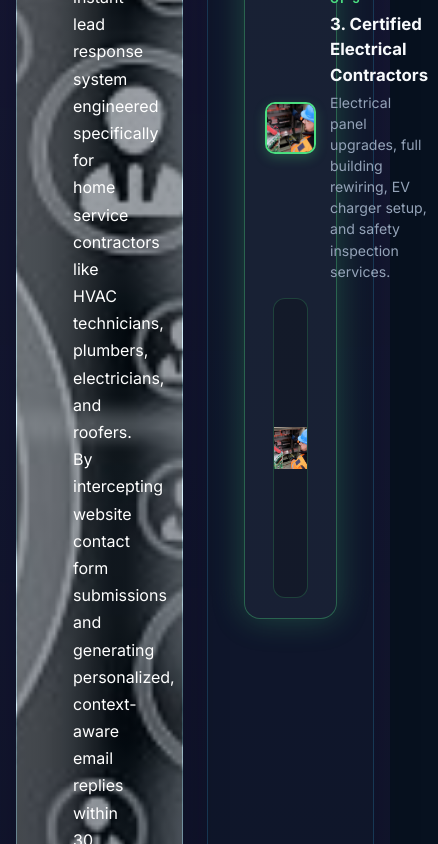
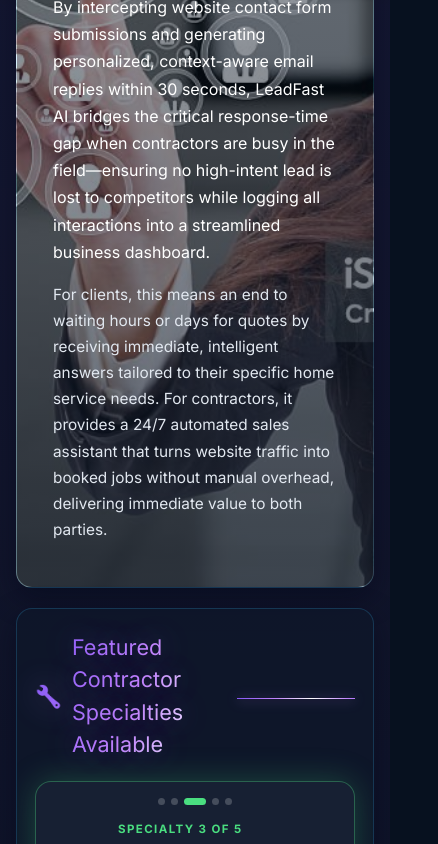
Before and after one commit to kidgamer254/LeadFast_AI, a Next.js app in the folder NextJs/: page / in a window 390 px wide. Shown: the part 1156-2000 px from the top of the page, 438 px wide, since content can reach past the window. Built offline with nearby package versions, Linux system fonts and the light colour scheme.

Commit message:
Optimize About section 2-column grid for mobile screens with stacked rows and responsive styling

```diff
--- a/NextJs/app/globals.css
+++ b/NextJs/app/globals.css
@@ -192,8 +192,82 @@
   display: inline-block;
 }
 
+/* About Section Responsive Grid & Cards */
+.about-grid {
+  display: grid;
+  grid-template-columns: repeat(2, minmax(0, 1fr));
+  gap: 24px;
+  align-items: stretch;
+}
+
+.about-card {
+  position: relative;
+  overflow: hidden;
+  border: 1px solid rgba(56, 189, 248, 0.2);
+  border-radius: 18px;
+  height: 100%;
+  padding: 36px;
+  background: rgba(15, 23, 42, 0.65);
+  box-shadow: 0 10px 30px rgba(2, 6, 23, 0.4);
+  transition: transform 0.3s ease, box-shadow 0.3s ease;
+}
+
+.about-card-left {
+  background-image: url('/images/About.jpg');
+  background-size: cover;
+  background-position: center;
+  background-repeat: no-repeat;
+  padding: 0 !important;
+}
+
+.about-card-content {
+  position: relative;
+  z-index: 1;
+  padding: 36px;
+}
+
+.trade-carousel-card {
+  min-height: 420px;
+}
+
+.trade-carousel-img {
+  width: 100%;
+  max-width: 70%;
+  height: 280px;
+  object-fit: contain;
+  border-radius: 12px;
+  background: rgba(0, 0, 0, 0.25);
+}
+
 @media (max-width: 920px) {
-  .grid-2, .grid-3, .about-grid { grid-template-columns: 1fr; }
+  .grid-2, .grid-3 { grid-template-columns: 1fr; }
+
+  .about-grid {
+    grid-template-columns: 1fr !important;
+    gap: 24px !important;
+  }
+
+  .about-card {
+    padding: 28px 24px !important;
+    border-radius: 16px !important;
+  }
+
+  .about-card-content {
+    padding: 28px 24px !important;
+  }
+
+  .about-card-title {
+    font-size: 1.5rem !important;
+  }
+
+  .trade-carousel-img {
+    max-width: 85% !important;
+    height: 230px !important;
+  }
+
+  .trade-carousel-card {
+    min-height: auto !important;
+  }
 }
 
 @media (max-width: 640px) {
@@ -210,4 +284,29 @@
 
   /* Tighten hero padding on mobile */
   .hero-section { padding: 48px 0 36px !important; }
+
+  .about-grid {
+    gap: 20px !important;
+  }
+
+  .about-card {
+    padding: 22px 18px !important;
+  }
+
+  .about-card-content {
+    padding: 22px 18px !important;
+  }
+
+  .about-card-title {
+    font-size: 1.35rem !important;
+  }
+
+  .trade-carousel-card {
+    padding: 16px !important;
+  }
+
+  .trade-carousel-img {
+    max-width: 100% !important;
+    height: 200px !important;
+  }
 }
--- a/NextJs/app/page.tsx
+++ b/NextJs/app/page.tsx
@@ -84,6 +84,7 @@
 
   return (
     <div
+      className="trade-carousel-card"
       style={{
         opacity: visible ? 1 : 0,
         transform: visible ? 'translateY(0)' : 'translateY(10px)',
@@ -93,7 +94,6 @@
         borderRadius: '16px',
         padding: '20px',
         boxShadow: `0 0 32px ${trade.shadow}`,
-        minHeight: '440px',
         display: 'flex',
         flexDirection: 'column',
         gap: '16px',
@@ -154,18 +154,14 @@
       </div>
 
       {/* Trade image */}
-      <div style={{ display: 'flex', justifyContent: 'center', flex: 1 }}>
+      <div style={{ display: 'flex', justifyContent: 'center', flex: 1, alignItems: 'center' }}>
         <img
           src={trade.img}
           alt={trade.alt}
+          className="trade-carousel-img"
           style={{
-            width: '100%',
-            maxWidth: '70%',
-            height: '300px',
             objectFit: 'contain',
-            borderRadius: '12px',
             border: `1px solid ${trade.imgBorder}`,
-            background: 'rgba(0,0,0,0.2)',
           }}
         />
       </div>
@@ -340,32 +336,11 @@
           </div>
         </section>
 
-        {/* About Section with Animated Trade Carousel — two-column layout */}
+        {/* About Section with Animated Trade Carousel — two-column desktop / stacked mobile layout */}
         <section id="about" className="container" style={{ padding: '40px 0 20px' }}>
-          <div
-            className="about-grid"
-            style={{
-              display: 'grid',
-              gridTemplateColumns: 'repeat(2, minmax(0, 1fr))',
-              gap: '24px',
-              alignItems: 'start',
-            }}
-          >
+          <div className="about-grid">
             {/* Left column — About LeadFast AI */}
-            <div
-              className="panel card"
-              style={{
-                position: 'relative',
-                overflow: 'hidden',
-                border: '1px solid rgba(56, 189, 248, 0.2)',
-                borderRadius: '18px',
-                height: '100%',
-                backgroundImage: 'url(/images/About.jpg)',
-                backgroundSize: 'cover',
-                backgroundPosition: 'center',
-                backgroundRepeat: 'no-repeat',
-              }}
-            >
+            <div className="panel card about-card about-card-left">
               {/* Dark overlay for text clarity */}
               <div
                 style={{
@@ -377,8 +352,9 @@
                 }}
               />
               {/* Content above overlay */}
-              <div style={{ position: 'relative', zIndex: 1, padding: '36px' }}>
+              <div className="about-card-content">
                 <h2
+                  className="about-card-title"
                   style={{
                     fontSize: '1.8rem',
                     color: '#ffffff',
@@ -408,17 +384,9 @@
             </div>
 
             {/* Right column — Featured Contractor Specialties */}
-            <div
-              className="panel card"
-              style={{
-                padding: '36px',
-                background: 'rgba(15, 23, 42, 0.65)',
-                border: '1px solid rgba(56, 189, 248, 0.2)',
-                borderRadius: '18px',
-                height: '100%',
-              }}
-            >
+            <div className="panel card about-card about-card-right">
               <h2
+                className="about-card-title"
                 style={{
                   fontSize: '1.8rem',
                   color: '#f8fafc',
```
